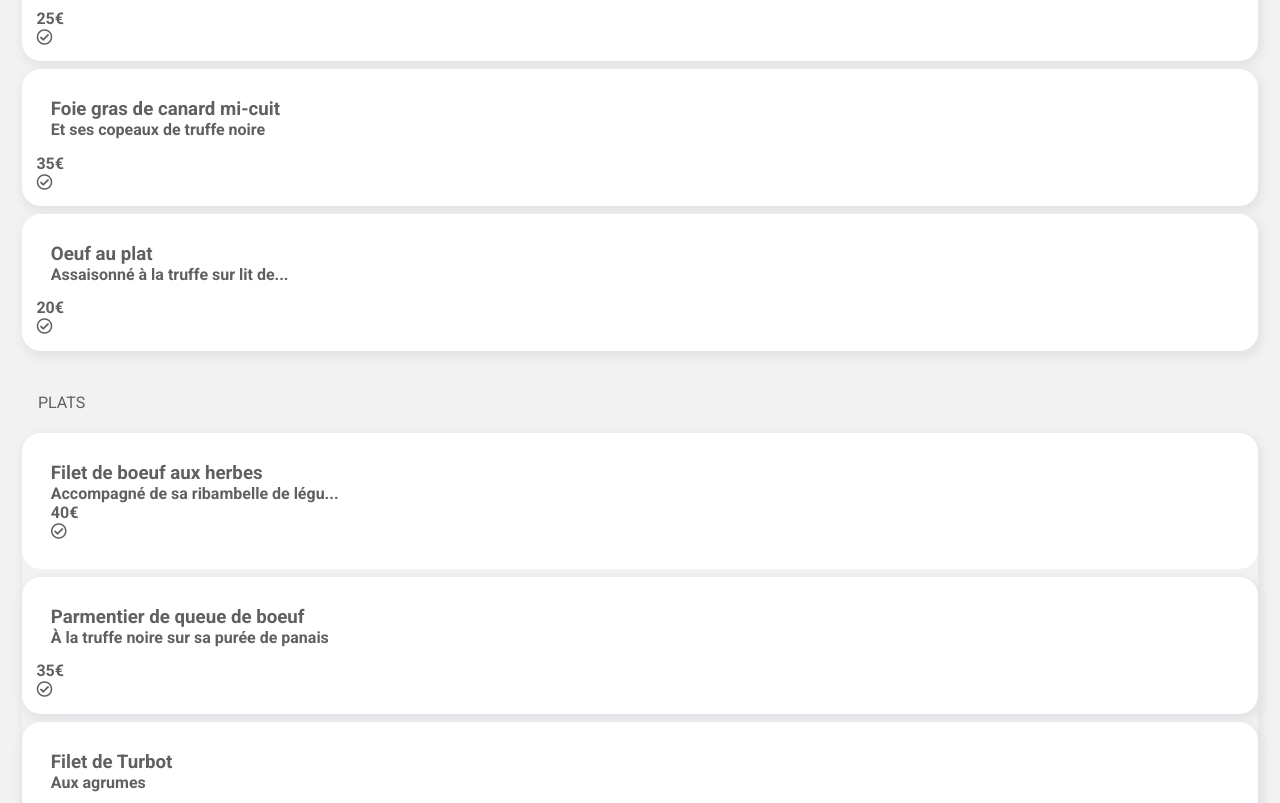
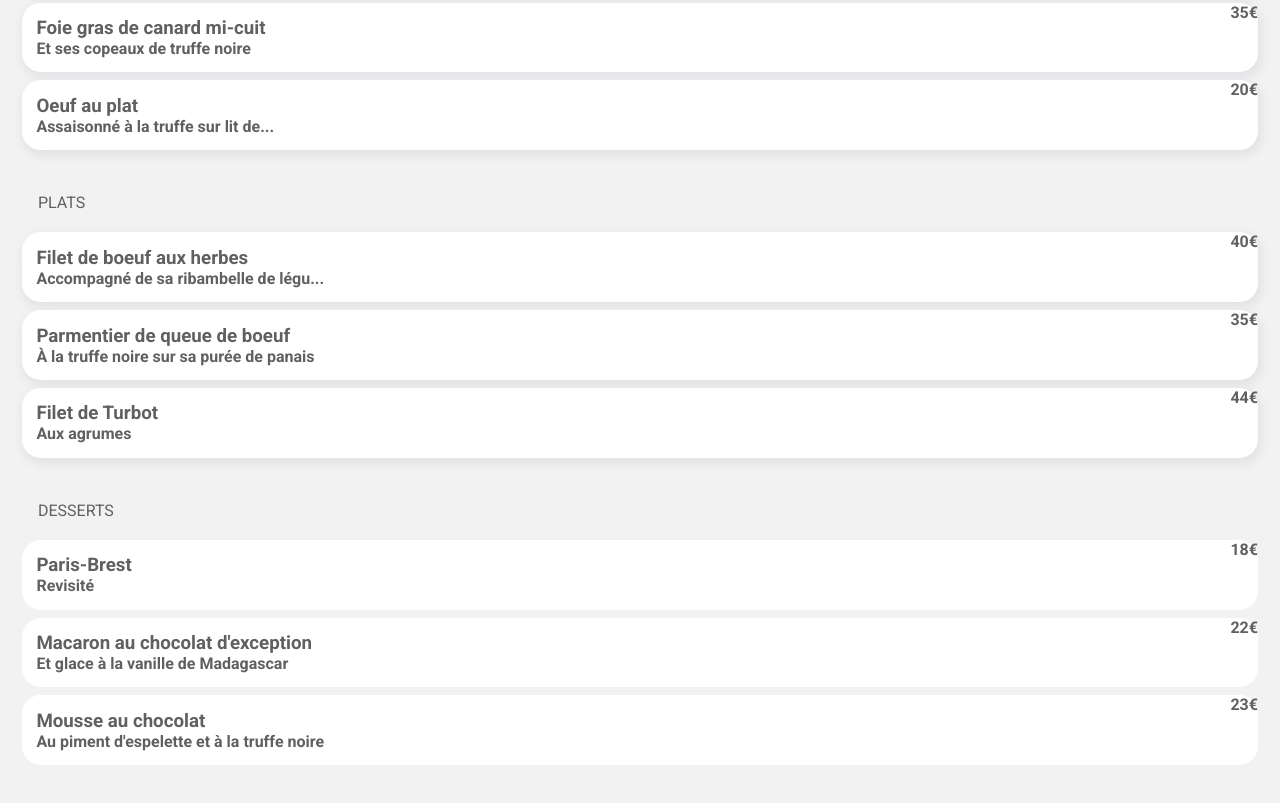
Before and after one commit to mayahartlieb/mayahabchi_3_26012021new, a website: page laPaletteDuGout.html in a window 1280 px wide. Shown: the part 944-1747 px from the top of the page. Drawn offline with Linux system fonts and the light colour scheme; a web font is replaced by a local one.

Commit message:
corrected html code for restaurant pages

```diff
--- a/laPaletteDuGout.html
+++ b/laPaletteDuGout.html
@@ -17,6 +17,7 @@
 
     <!--MY CSS STYLESHEET-->
     <link rel="stylesheet" href="scss/laPAletteDuGout.css">
+    <link rel="stylesheet" href="scss/animationMenu.css">
 
 
 
@@ -134,11 +135,13 @@
 
            <section class="plats">
             <header>PLATS</header>
+
             <div class="card">
                 <div class="card__body">
                 <div class="menuDescription">
                     <h3>Filet de boeuf aux herbes</h3>
                     <p>Accompagné de sa ribambelle de légu...</p>
+                    </div>
                     <div class="menuPrix">
                     <p>40€</p>
                     </div>
@@ -226,7 +229,7 @@
 
             <div class="card">
                 <div class="card__body">
-                    <div class="">
+                    <div class="menuDescription">
                         <h3>Mousse au chocolat</h3>
                         <p>Au piment d'espelette et à la truffe noire</p>
                         </div>
```
Also changed, not shown: aLaFrancaise.html (+2 -1 lines), leDeliceDesSens.html (+1 -0 lines).
